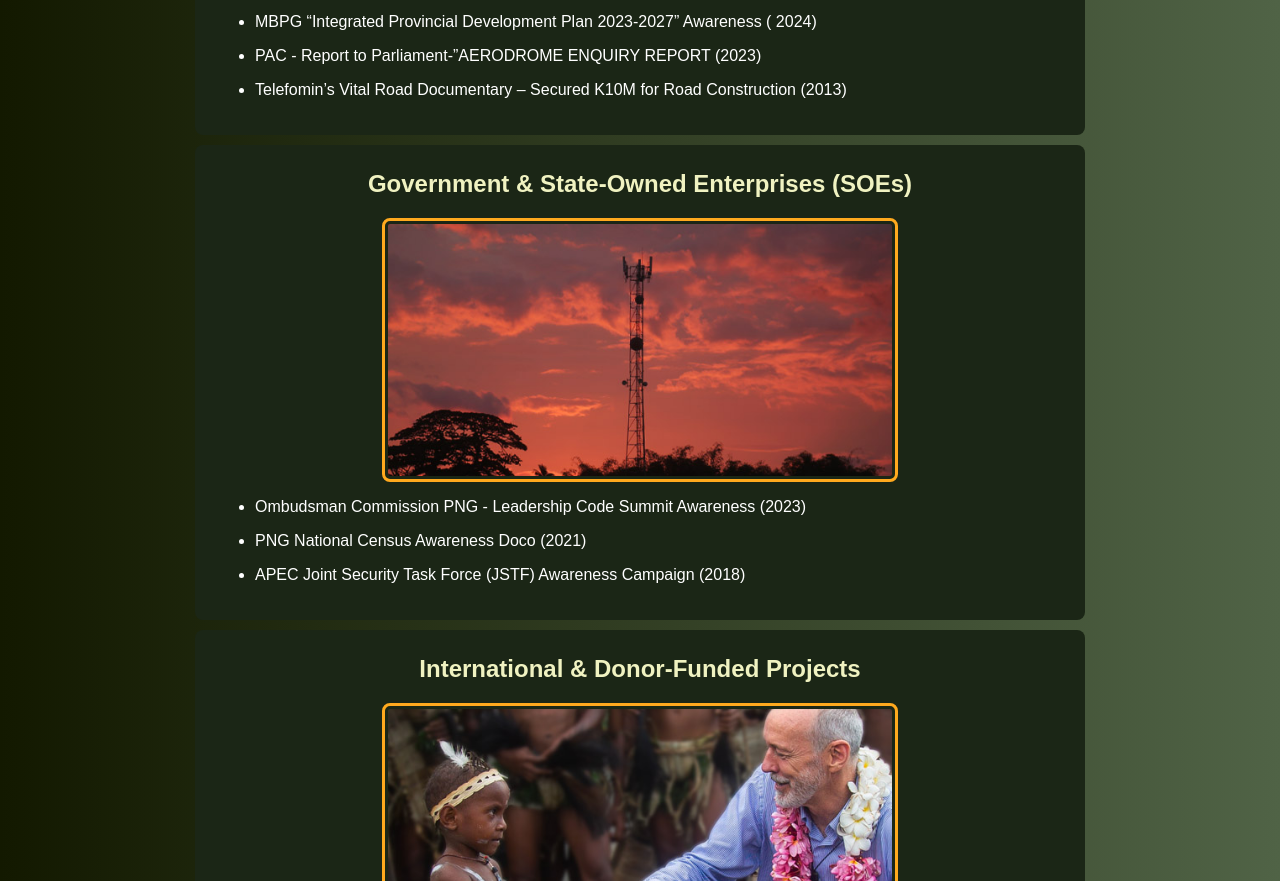
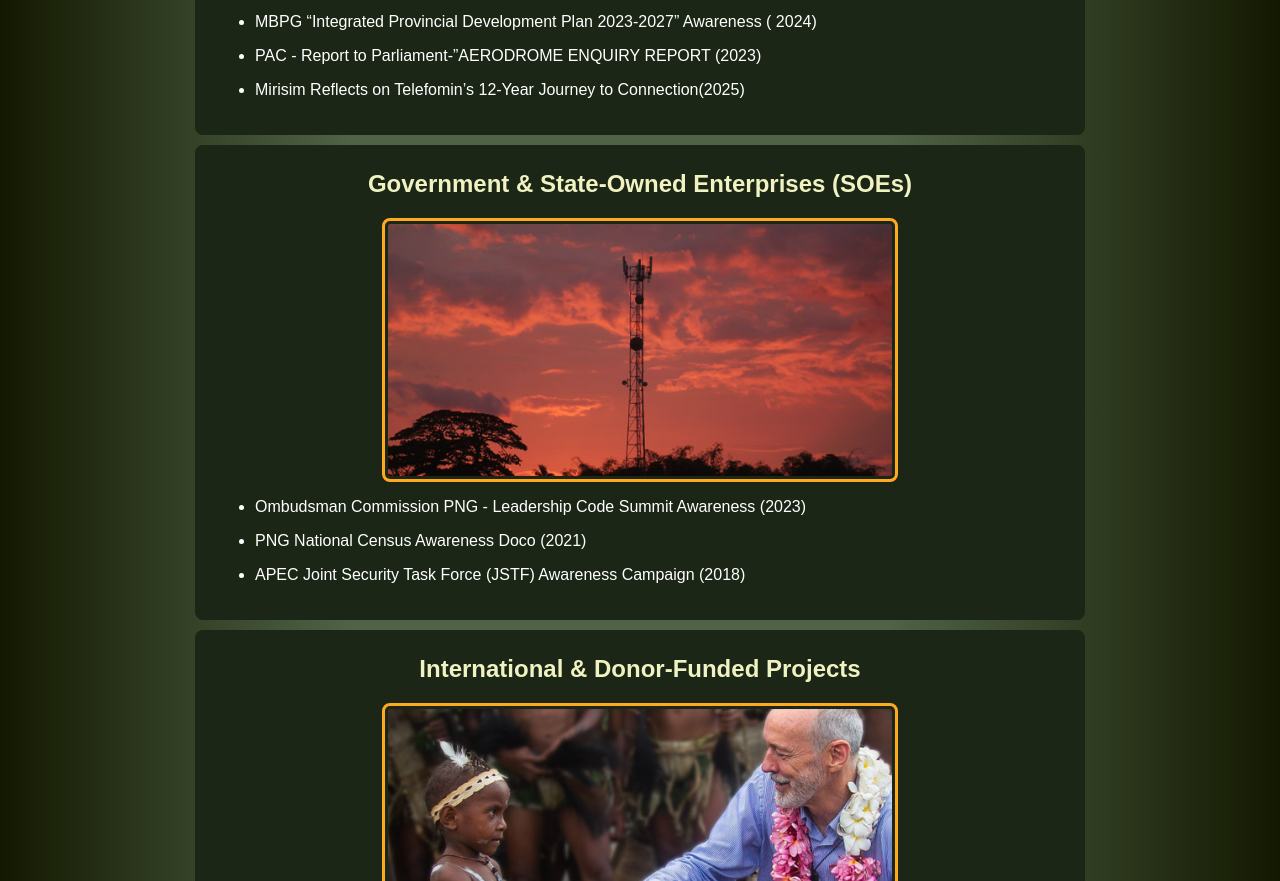
Before and after one commit to Slums-ops/vemp_multimedia, a website: page vemps_projects.html in a window 1280 px wide. Shown: the part 861-1742 px from the top of the page. Drawn offline with Linux system fonts and the light colour scheme.

Commit message:
Add files via upload

```diff
--- a/vemps_projects.html
+++ b/vemps_projects.html
@@ -11,10 +11,10 @@
     padding: 0;
     background-color: #fff;
     color: #FFFFFF;
-    background-image: -webkit-linear-gradient(180deg,rgba(80,99,70,1.00) 0%,rgba(19,25,0,1.00) 100%);
-    background-image: -moz-linear-gradient(180deg,rgba(80,99,70,1.00) 0%,rgba(19,25,0,1.00) 100%);
-    background-image: -o-linear-gradient(180deg,rgba(80,99,70,1.00) 0%,rgba(19,25,0,1.00) 100%);
-    background-image: linear-gradient(270deg,rgba(80,99,70,1.00) 0%,rgba(19,25,0,1.00) 100%);
+    background-image: -webkit-linear-gradient(180deg,rgba(19,25,0,1.00) 0%,rgba(80,99,70,1.00) 30.88%,rgba(80,99,70,1.00) 72.54%,rgba(19,25,0,1.00) 100%);
+    background-image: -moz-linear-gradient(180deg,rgba(19,25,0,1.00) 0%,rgba(80,99,70,1.00) 30.88%,rgba(80,99,70,1.00) 72.54%,rgba(19,25,0,1.00) 100%);
+    background-image: -o-linear-gradient(180deg,rgba(19,25,0,1.00) 0%,rgba(80,99,70,1.00) 30.88%,rgba(80,99,70,1.00) 72.54%,rgba(19,25,0,1.00) 100%);
+    background-image: linear-gradient(270deg,rgba(19,25,0,1.00) 0%,rgba(80,99,70,1.00) 30.88%,rgba(80,99,70,1.00) 72.54%,rgba(19,25,0,1.00) 100%);
 }
         header {
     background: #1b2616;
@@ -175,7 +175,7 @@
       <ul>
           <li>MBPG “Integrated Provincial Development Plan 2023-2027” Awareness ( 2024)</li><p></p>
           <li>PAC - Report to Parliament-”AERODROME ENQUIRY REPORT (2023)</li><p></p>
-          <li>Telefomin’s Vital Road Documentary – Secured K10M for Road Construction (2013)</li>
+          <li>Mirisim Reflects on Telefomin’s 12-Year Journey to Connection(2025)</li>
         </ul>
 </p>
     </div>
```
